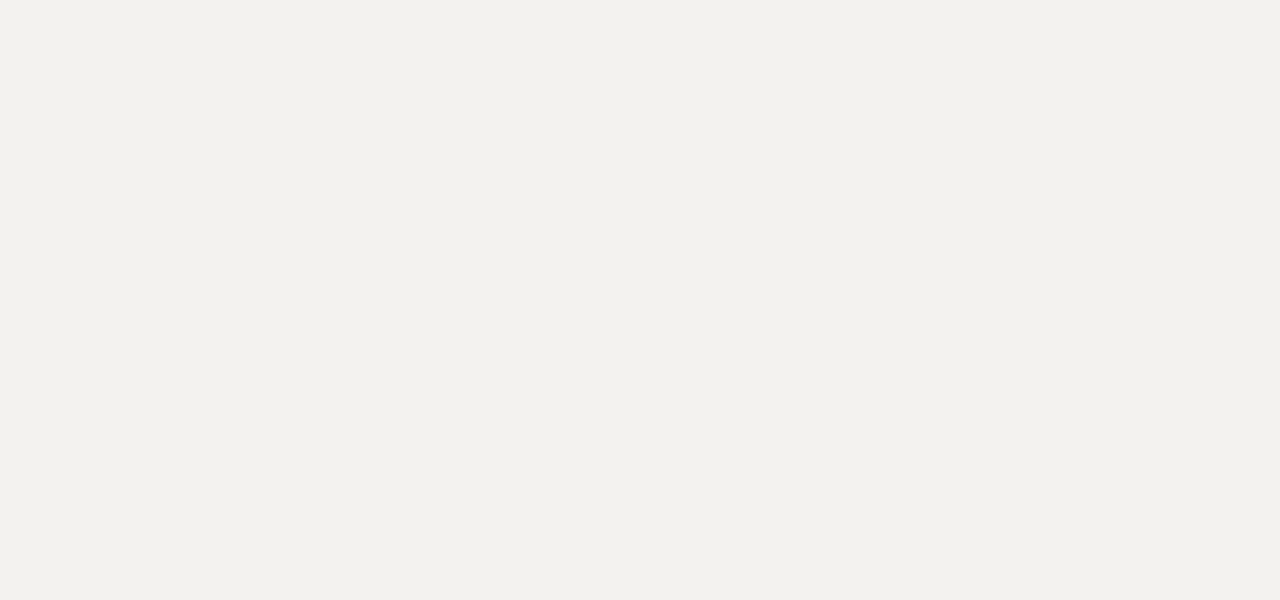
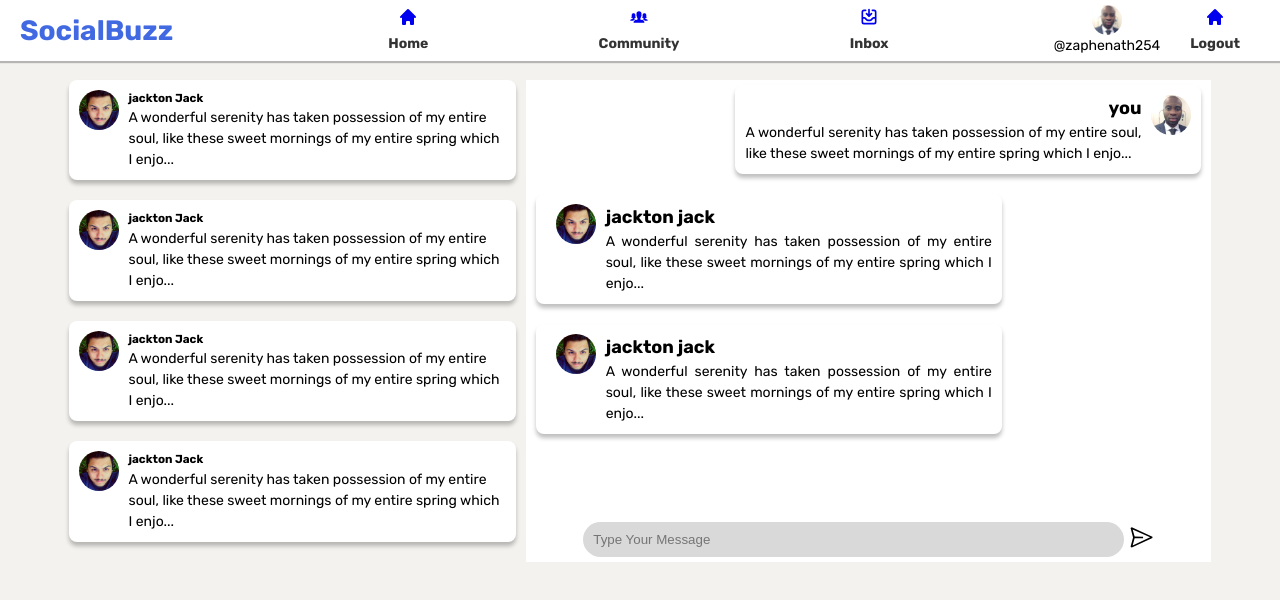
Before and after one commit to codeme254/SocialBuzz-Frontend, a React (Vite) app: page /messaging in a window 1280 px wide. Before the commit this address had no page. Shown: the top 600 px of the page. Built offline with nearby package versions, Linux system fonts and the light colour scheme.

Commit message:
create the messaging window

```diff
--- a/src/App.jsx
+++ b/src/App.jsx
@@ -3,6 +3,7 @@ import { BrowserRouter, Routes, Route } from "react-router-dom";
 import Home from "./Pages/Home/Home";
 import Login from "./Pages/Login/Login";
 import Feed from "./Pages/Feed/Feed";
+import Inbox from "./Pages/Inbox/Inbox";
 
 function App() {
   return (
@@ -12,6 +13,7 @@ function App() {
           <Route path="/" element={<Home />} />
           <Route path="/login" element={<Login />} />
           <Route path="/feed" element={<Feed />} />
+          <Route path="/messaging" element={<Inbox />} />
         </Routes>
       </BrowserRouter>
     </>
--- /dev/null
+++ b/src/Pages/Inbox/Inbox.css
@@ -0,0 +1,67 @@
+.messaging-body {
+  width: 90%;
+  margin: 0 auto;
+  padding-top: 8rem;
+  display: flex;
+}
+
+/* .messaging-body{
+  width: 85%;
+  border: 3px solid rebeccapurple;
+  margin: 0 auto;
+} */
+
+.message-preview__left-window {
+  width: 40%;
+  padding-right: 1rem;
+}
+
+.messaging-body__main-window {
+  width: 60%;
+  background-color: #fff;
+  padding: 0.5rem 1rem;
+  position: relative;
+}
+
+.response-form {
+  margin-top: 8rem;
+  display: flex;
+  align-items: center;
+  justify-content: center;
+  min-width: 100%;
+  max-width: 100%;
+  position: absolute;
+  bottom: 0;
+  left: 0;
+  padding: 0.5rem;
+}
+
+.response-form__input {
+  padding: 1rem;
+  width: 80%;
+  text-overflow: wrap;
+  border-radius: 100px;
+  /* border: none;
+  border: 2px solid black; */
+  border: none;
+  outline: none;
+  background-color: #d9d9d9;
+  margin-right: 0.5rem;
+}
+
+.response-form__input::placeholder {
+  text-transform: capitalize;
+}
+
+.response-form__submit-btn {
+  border: none;
+  outline: none;
+  background-color: transparent;
+}
+
+.response-form__submit-btn svg {
+  --size: 2.5rem;
+  width: var(--size);
+  height: var(--size);
+  cursor: pointer;
+}
--- a/src/Pages/Inbox/Inbox.jsx
+++ b/src/Pages/Inbox/Inbox.jsx
@@ -0,0 +1,72 @@
+import Nav from "../../components/Nav/Nav";
+import "./Inbox.css";
+import MessagePreview from "../../components/MessagePreview/MessagePreview";
+import sampleImg from "../../assets/Images/user-4.jpg";
+import userPhoto from "../../assets/Images/user-image.jpg";
+import MessageSent from "../../components/Message/MessageSent";
+import MessageReceived from "../../components/Message/MessageReceived";
+import { VscSend } from "react-icons/vsc";
+
+const sampleMessage = `A wonderful serenity has taken possession of my entire soul, like these sweet  mornings of my entire spring which I enjo...`;
+const Inbox = () => {
+  return (
+    <div>
+      <Nav />
+      <div className="messaging-body">
+        <div className="message-preview__left-window">
+          <MessagePreview
+            senderProfilePhoto={sampleImg}
+            userFirstName="jackton"
+            userLastName="Jack"
+            previewText={sampleMessage}
+          />
+          <MessagePreview
+            senderProfilePhoto={sampleImg}
+            userFirstName="jackton"
+            userLastName="Jack"
+            previewText={sampleMessage}
+          />
+          <MessagePreview
+            senderProfilePhoto={sampleImg}
+            userFirstName="jackton"
+            userLastName="Jack"
+            previewText={sampleMessage}
+          />
+          <MessagePreview
+            senderProfilePhoto={sampleImg}
+            userFirstName="jackton"
+            userLastName="Jack"
+            previewText={sampleMessage}
+          />
+        </div>
+        <div className="messaging-body__main-window">
+          <MessageSent senderProfilePhoto={userPhoto} message={sampleMessage} />
+          <MessageReceived
+            senderProfilePhoto={sampleImg}
+            senderFirstName="jackton"
+            senderLastName="jack"
+            message={sampleMessage}
+          />
+          <MessageReceived
+            senderProfilePhoto={sampleImg}
+            senderFirstName="jackton"
+            senderLastName="jack"
+            message={sampleMessage}
+          />
+
+          <form action="" className="response-form">
+            <input
+              type="text"
+              placeholder="type your message"
+              className="response-form__input"
+            />
+            <button type="submit" className="response-form__submit-btn">
+              <VscSend />
+            </button>
+          </form>
+        </div>
+      </div>
+    </div>
+  );
+};
+export default Inbox;
--- /dev/null
+++ b/src/components/Message/Message.css
@@ -0,0 +1,61 @@
+.message-wrapper {
+  display: flex;
+  justify-content: flex-end;
+}
+
+.message-wrapper-normal {
+  display: flex;
+}
+
+.message {
+  background-color: #fff;
+  border-radius: 8px;
+  padding: 1rem;
+  box-shadow: 0px 4px 4px 0px rgba(0, 0, 0, 0.25);
+  width: 70%;
+  margin-bottom: 2rem;
+}
+
+.message-flipped {
+  display: flex;
+  flex-direction: row-reverse;
+}
+
+.message-normal {
+  display: flex;
+}
+
+.message-normal .message__profile-photo {
+  margin-right: 1rem;
+}
+
+.message__profile-photo {
+  --size: 4rem;
+  width: var(--size);
+  height: var(--size);
+  max-width: var(--size);
+  max-height: var(--size);
+  min-width: var(--size);
+  min-height: var(--size);
+  margin-left: 1rem;
+}
+
+.message__profile-photo img {
+  width: 100%;
+  height: 100%;
+  display: block;
+  object-fit: cover;
+  border-radius: 50%;
+}
+
+.message__texts--user-full-name {
+  font-size: 1.8rem;
+}
+
+.you-label {
+  text-align: right;
+}
+
+.message__texts--message {
+  text-align: justify;
+}
--- /dev/null
+++ b/src/components/Message/MessageReceived.jsx
@@ -0,0 +1,26 @@
+import "./Message.css";
+
+const MessageReceived = ({
+  senderProfilePhoto,
+  senderFirstName,
+  senderLastName,
+  message,
+}) => {
+  return (
+    <div className="message-wrapper-normal">
+      <div className="message message-normal">
+        <div className="message__profile-photo">
+          <img src={senderProfilePhoto} alt="sender profile photo" />
+        </div>
+        <div className="message__texts">
+          <h5 className="message__texts--user-full-name">
+            {senderFirstName} {senderLastName}
+          </h5>
+          <p className="message__texts--message">{message}</p>
+        </div>
+      </div>
+    </div>
+  );
+};
+
+export default MessageReceived;
--- /dev/null
+++ b/src/components/Message/MessageSent.jsx
@@ -0,0 +1,19 @@
+import "./Message.css";
+
+const MessageSent = ({ senderProfilePhoto, message }) => {
+  return (
+    <div className="message-wrapper">
+      <div className="message message-flipped">
+        <div className="message__profile-photo">
+          <img src={senderProfilePhoto} alt="sender profile photo" />
+        </div>
+        <div className="message__texts">
+          <h5 className="message__texts--user-full-name you-label">you</h5>
+          <p className="message__texts--message">{message}</p>
+        </div>
+      </div>
+    </div>
+  );
+};
+
+export default MessageSent;
--- /dev/null
+++ b/src/components/MessagePreview/MessagePreview.css
@@ -0,0 +1,28 @@
+.message-preview {
+  display: flex;
+  box-shadow: 0px 4px 4px 0px rgba(0, 0, 0, 0.25);
+  padding: 1rem;
+  border-radius: 8px;
+  background-color: #fff;
+  margin-bottom: 2rem;
+}
+
+.message-preview__image {
+  --size: 4rem;
+  width: var(--size);
+  min-width: var(--size);
+  max-width: var(--size);
+  height: var(--size);
+  min-height: var(--size);
+  max-height: var(--size);
+  border-radius: 50%;
+  margin-right: 1rem;
+}
+
+.message-preview__image img {
+  width: 100%;
+  height: 100%;
+  display: block;
+  object-fit: cover;
+  border-radius: 50%;
+}
--- /dev/null
+++ b/src/components/MessagePreview/MessagePreview.jsx
@@ -0,0 +1,26 @@
+import "./MessagePreview.css";
+const MessagePreview = ({
+  senderProfilePhoto,
+  userFirstName,
+  userLastName,
+  previewText,
+}) => {
+  return (
+    <div className="message-preview">
+      <div className="message-preview__image">
+        <img
+          src={senderProfilePhoto}
+          alt="sender profile photo"
+          className="message-preview__image--img"
+        />
+      </div>
+      <div className="message-preview__right">
+        <h5>
+          {userFirstName} {userLastName}
+        </h5>
+        <p className="message-preview__text">{previewText}</p>
+      </div>
+    </div>
+  );
+};
+export default MessagePreview;
--- a/src/components/Nav/Nav.jsx
+++ b/src/components/Nav/Nav.jsx
@@ -13,16 +13,20 @@ const Nav = () => {
       <nav className="header__nav">
         <ol className="header__nav-list header__nav--center">
           <li className="header__nav--link-item">
-            <LinkIcon icon={<HiHome />} label="home" />
+            <LinkIcon icon={<HiHome />} to="/feed" label="home" />
           </li>
           <li className="header__nav--link-item">
             <LinkIcon icon={<IoIosPeople />} label="community" />
           </li>
+          {/* <li className="header__nav--link-item">
+            <LinkIcon icon={<MdNotificationsActive />} label="notifications" />
+          </li> */}
           <li className="header__nav--link-item">
-            <LinkIcon icon={<MdNotificationsActive />} label="notifications" />
-          </li>
-          <li className="header__nav--link-item">
-            <LinkIcon icon={<HiOutlineInboxIn />} label="inbox" />
+            <LinkIcon
+              icon={<HiOutlineInboxIn />}
+              to="/messaging"
+              label="inbox"
+            />
           </li>
         </ol>
         <ol className="header__nav-list header__nav--right">
```
